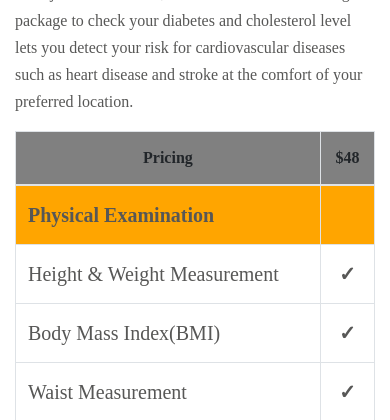
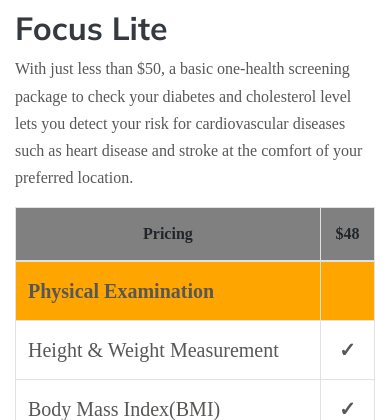
Before and after one commit to astejobs/healthscreening, a PHP site: page /focustable.php in a window 390 px wide. Shown: the part 145-565 px from the top of the page. Run offline with PHP 8.4, Linux system fonts and the light colour scheme; some libraries are stand-ins or nearby versions; some web fonts are replaced.

Commit message:
Mobile screen responsive changes

```diff
--- a/focustable.php
+++ b/focustable.php
@@ -90,6 +90,12 @@ th:hover::after {
     .site-footer {
     padding: 4% !important;
 } */
+@media (max-width:499px) {
+  .mg{
+    margin-top:100px !important;
+  }
+
+}
 
   </style>
 
@@ -125,7 +131,7 @@ th:hover::after {
         <div class="margins"></div>
         <div class="row">
             <div class="col-md-12">
-                <h2 class="mt-4 text-dark font-weight-bold">Focus Lite</h2>
+                <h2 class="mt-4 text-dark font-weight-bold mg">Focus Lite</h2>
                 <p style="font-size:16px;"> With just less than $50, a basic one-health screening package to check your diabetes
                      and cholesterol level lets you detect your risk for cardiovascular diseases such as heart disease and stroke
                      at the comfort of your preferred location.
```
Also changed, not shown: beforebooking.php (+7 -1 lines).
